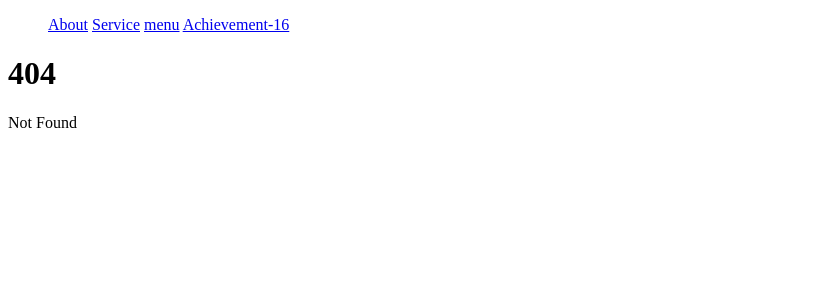
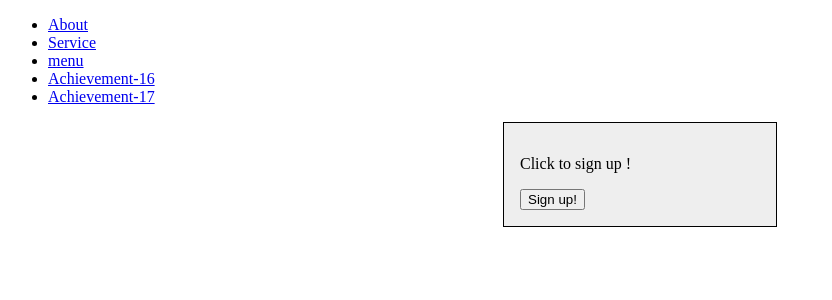
Before and after one commit to rashidhayato/cpnt-262-ach-15-16-17-18-19-20-deployed-sveltekit, a SvelteKit app: page /ach-17 in a window 1280 px wide. Before the commit this address had no page. Shown: the top 300 px of the page, without its empty margins (0-832 px from the left). Built offline with nearby package versions, Linux system fonts and the light colour scheme.

Commit message:
adding achievement 17

```diff
--- a/src/routes/+layout.svelte
+++ b/src/routes/+layout.svelte
@@ -5,12 +5,17 @@
 
 
 <nav>
-  <ol>
-    <a href="about"> About</a>
-    <a href="service"> Service</a>
-    <a href="menu"> menu </a>
-    <a href="achievement-16"> Achievement-16 </a>
-  </ol>
+  <ul>
+
+
+      <li><a href="about"> About</a></li>
+      <li><a href="service"> Service</a></li>
+      <li><a href="menu"> menu </a></li>
+       <li><a href="ach-16"> Achievement-16 </a></li>
+      <li><a href="ach-17"> Achievement-17 </a></li>
+
+
+  </ul>
 
 </nav>
 
--- /dev/null
+++ b/src/routes/ach-17/+page.svelte
@@ -0,0 +1,27 @@
+
+<script>
+  let text = 'Click to sign up !';
+
+  const changeText = function () {
+    text = 'welcome to sign up page';
+  }
+</script>
+<main>
+  <div>
+    <p>{text}</p>
+    <button on:click={changeText}>Sign up!</button>
+  </div>
+
+
+</main>
+
+<style>
+  div {
+    width: 30ch;
+    border: 1px solid black;
+    background-color: #eee;
+    padding: 1rem;
+    margin: auto;
+  }
+
+</style>
```
